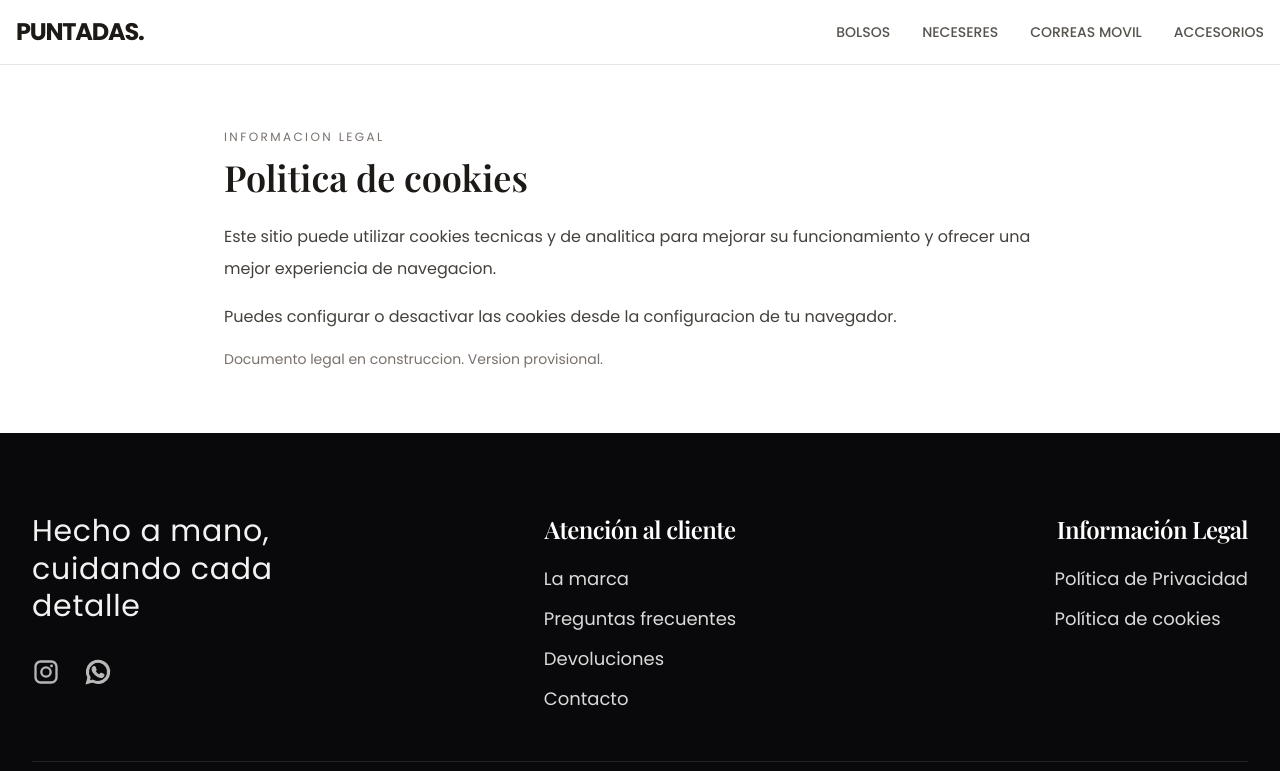
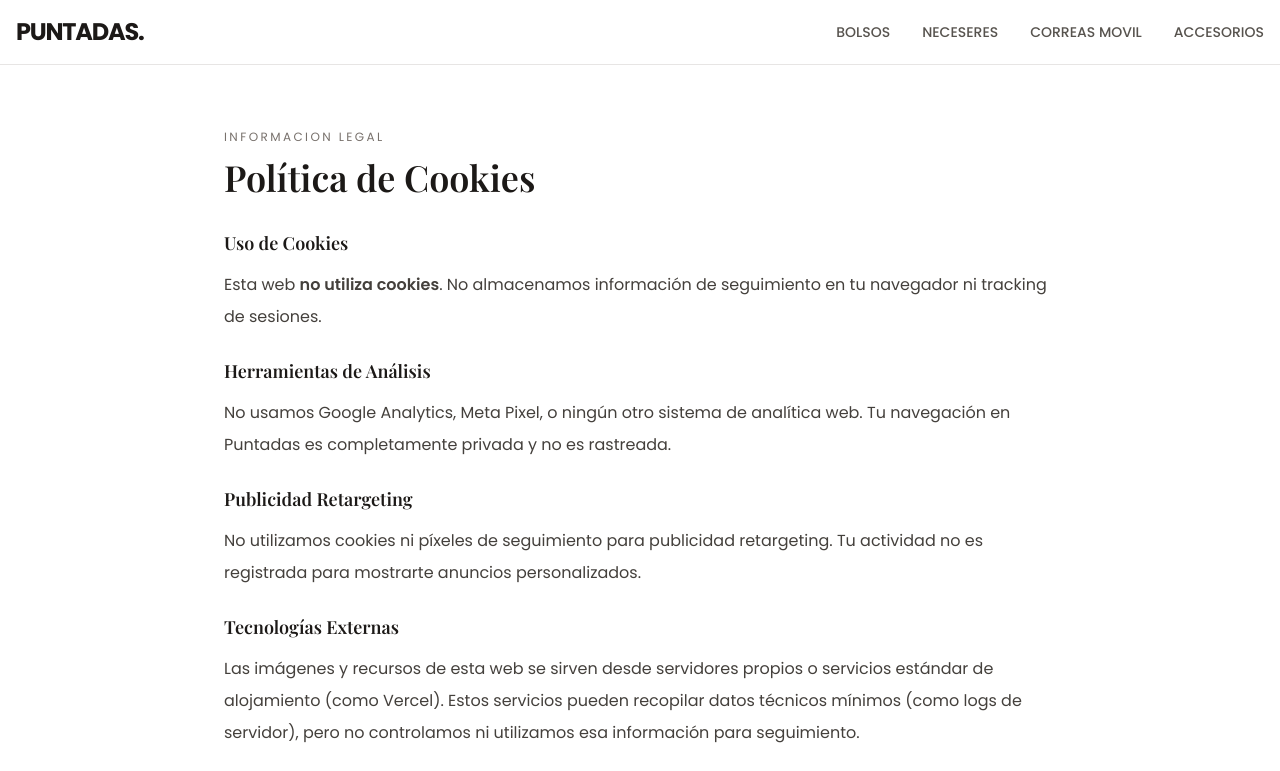
Before and after one commit to alexmanzaneda/puntadas-web, a Next.js app: page /politica-cookies in a window 1280 px wide. Shown: the top 771 px of the page. Built offline with nearby package versions, Linux system fonts and the light colour scheme.

Commit message:
feat: update privacy policies

```diff
--- a/src/app/politica-cookies/page.tsx
+++ b/src/app/politica-cookies/page.tsx
@@ -5,15 +5,49 @@ export default function PoliticaCookiesPage() {
     <>
       <main className="mx-auto max-w-4xl px-4 py-16 sm:px-6 lg:px-8">
       <p className="text-xs tracking-[0.2em] text-stone-500">INFORMACION LEGAL</p>
-      <h1 className="mt-3 text-4xl font-semibold text-stone-900">Politica de cookies</h1>
-      <p className="mt-6 text-stone-700 leading-8">
-        Este sitio puede utilizar cookies tecnicas y de analitica para mejorar su
-        funcionamiento y ofrecer una mejor experiencia de navegacion.
-      </p>
-      <p className="mt-4 text-stone-700 leading-8">
-        Puedes configurar o desactivar las cookies desde la configuracion de tu navegador.
-      </p>
-      <p className="mt-4 text-sm text-stone-500">Documento legal en construccion. Version provisional.</p>
+      <h1 className="mt-3 text-4xl font-semibold text-stone-900">Política de Cookies</h1>
+
+      <div className="mt-8 space-y-6">
+        <section>
+          <h2 className="text-lg font-semibold text-stone-900 mb-3">Uso de Cookies</h2>
+          <p className="text-stone-700 leading-8">
+            Esta web <span className="font-semibold">no utiliza cookies</span>.
+            No almacenamos información de seguimiento en tu navegador ni tracking de sesiones.
+          </p>
+        </section>
+
+        <section>
+          <h2 className="text-lg font-semibold text-stone-900 mb-3">Herramientas de Análisis</h2>
+          <p className="text-stone-700 leading-8">
+            No usamos Google Analytics, Meta Pixel, o ningún otro sistema de analítica web.
+            Tu navegación en Puntadas es completamente privada y no es rastreada.
+          </p>
+        </section>
+
+        <section>
+          <h2 className="text-lg font-semibold text-stone-900 mb-3">Publicidad Retargeting</h2>
+          <p className="text-stone-700 leading-8">
+            No utilizamos cookies ni píxeles de seguimiento para publicidad retargeting.
+            Tu actividad no es registrada para mostrarte anuncios personalizados.
+          </p>
+        </section>
+
+        <section>
+          <h2 className="text-lg font-semibold text-stone-900 mb-3">Tecnologías Externas</h2>
+          <p className="text-stone-700 leading-8">
+            Las imágenes y recursos de esta web se sirven desde servidores propios o servicios
+            estándar de alojamiento (como Vercel). Estos servicios pueden recopilar datos técnicos
+            mínimos (como logs de servidor), pero no controlamos ni utilizamos esa información para seguimiento.
+          </p>
+        </section>
+
+        <div className="mt-8 p-4 bg-stone-50 rounded-lg border border-stone-200">
+          <p className="text-sm text-stone-600">
+            <span className="font-semibold">En resumen:</span> Navegas Puntadas sin preocupaciones.
+            No hay cookies, no hay tracking, no hay publicidad personalizada. Solo tu pedido personalizado cuando nos contactes.
+          </p>
+        </div>
+      </div>
       </main>
       <Footer />
     </>
--- a/src/app/politica-privacidad/page.tsx
+++ b/src/app/politica-privacidad/page.tsx
@@ -5,16 +5,49 @@ export default function PoliticaPrivacidadPage() {
     <>
       <main className="mx-auto max-w-4xl px-4 py-16 sm:px-6 lg:px-8">
       <p className="text-xs tracking-[0.2em] text-stone-500">INFORMACION LEGAL</p>
-      <h1 className="mt-3 text-4xl font-semibold text-stone-900">Politica de Privacidad</h1>
-      <p className="mt-6 text-stone-700 leading-8">
-        En Puntadas tratamos tus datos personales con la finalidad de gestionar pedidos,
-        resolver consultas y mejorar la experiencia de compra.
-      </p>
-      <p className="mt-4 text-stone-700 leading-8">
-        No compartimos tus datos con terceros salvo obligacion legal o proveedores
-        estrictamente necesarios para prestar el servicio.
-      </p>
-      <p className="mt-4 text-sm text-stone-500">Documento legal en construccion. Version provisional.</p>
+      <h1 className="mt-3 text-4xl font-semibold text-stone-900">Política de Privacidad</h1>
+
+      <div className="mt-8 space-y-6">
+        <section>
+          <h2 className="text-lg font-semibold text-stone-900 mb-3">Recogida de Datos</h2>
+          <p className="text-stone-700 leading-8">
+            En Puntadas no recopilamos datos personales a través de esta web.
+            Esta página es un catálogo informativo sin formularios ni sistemas de almacenamiento de datos.
+          </p>
+        </section>
+
+        <section>
+          <h2 className="text-lg font-semibold text-stone-900 mb-3">Comunicación por WhatsApp</h2>
+          <p className="text-stone-700 leading-8">
+            Cuando te comuniques con nosotros por WhatsApp, los datos que compartas (nombre, teléfono, requisitos del pedido)
+            son gestionados únicamente por WhatsApp y por nosotros para procesar tu solicitud.
+            <span className="font-semibold"> Estos datos no se comparten con terceros</span> ni se utilizan para otra finalidad.
+          </p>
+        </section>
+
+        <section>
+          <h2 className="text-lg font-semibold text-stone-900 mb-3">Seguimiento y Análisis</h2>
+          <p className="text-stone-700 leading-8">
+            Esta web <span className="font-semibold">no utiliza Google Analytics ni ningún sistema de tracking</span>.
+            No almacenamos información sobre tu navegación, IP, o comportamiento en el sitio.
+          </p>
+        </section>
+
+        <section>
+          <h2 className="text-lg font-semibold text-stone-900 mb-3">Tus Derechos</h2>
+          <p className="text-stone-700 leading-8">
+            Si has compartido datos con nosotros y deseas que sean eliminados,
+            siempre puedes solicitarlo contactándonos por WhatsApp.
+            Responderemos a tu solicitud en la mayor brevedad posible.
+          </p>
+        </section>
+
+        <div className="mt-8 p-4 bg-stone-50 rounded-lg border border-stone-200">
+          <p className="text-sm text-stone-600">
+            Última actualización: 1 de abril de 2026
+          </p>
+        </div>
+      </div>
       </main>
       <Footer />
     </>
```
